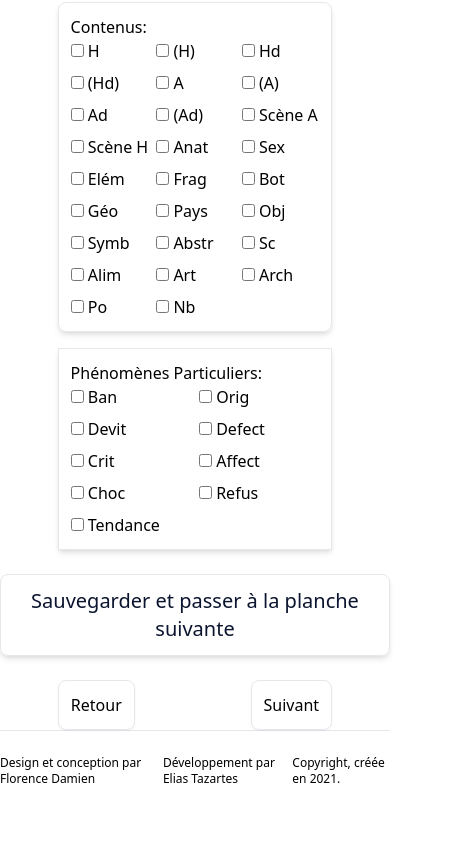
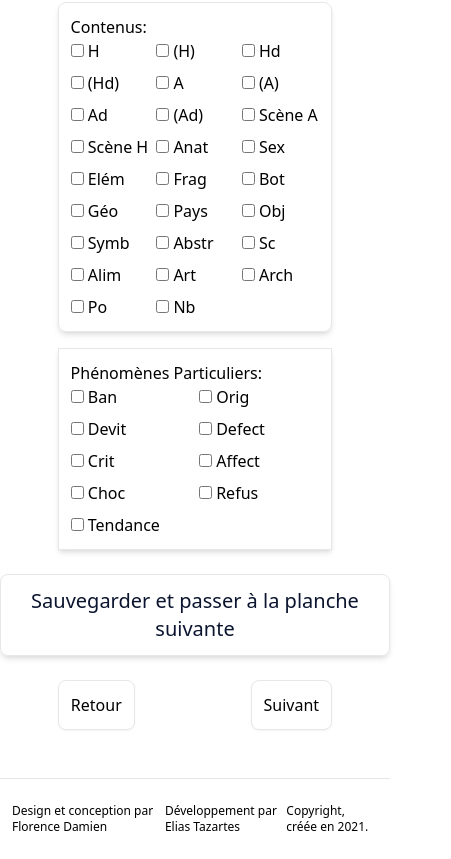
Before and after one commit to Eikix/rorschach-app, a Next.js app: page /rorschachtest in a window 390 px wide. Shown: the part 783-1642 px from the top of the page, 451 px wide, since content can reach past the window. Before the commit the page ends 1594 px from the top, so only its background shows below. Built offline with nearby package versions, Linux system fonts and the light colour scheme.

Commit message:
new mobile features

```diff
--- a/components/Footer.js
+++ b/components/Footer.js
@@ -2,7 +2,7 @@ const Footer = () => {
     return (
         <footer className="">
             <hr />
-            <ul className="flex flex-row text-xs md:text-base justify-around my-6">
+            <ul className="flex flex-row text-xs md:text-base justify-around my-6 mx-3">
                 <li>
                     Design et conception par <a className="hover:text-red-900" href="https://www.linkedin.com/in/florence-damien-a47ba116b/">Florence Damien</a>
                 </li>
--- a/components/Nav.js
+++ b/components/Nav.js
@@ -17,7 +17,7 @@ function Nav() {
                 </div>
             </Link>
 
-            <div className="flex flex-grow text-color2 justify-around max-w-2xl px-3 pt-5 pb-2 space-x-16 sm:space-x-0">
+            <div className="flex flex-grow text-color2 justify-around max-w-2xl px-6 md:px-3 pt-5 pb-2 space-x-16 sm:space-x-0">
                 <Link href="/">
                     <a><NavItem title="Accueil" Icon={HomeIcon}/></a>
                 </Link>
@@ -31,7 +31,7 @@ function Nav() {
                 </Link>
 
                 <Link href="/rorschachtest">
-                    <a><NavItem title="Commencer un test" Icon={AcademicCapIcon} /></a>
+                    <a><NavItem title="" Icon={AcademicCapIcon} /></a>
                 </Link>
 
             </div>
--- a/pages/rorschachtest.js
+++ b/pages/rorschachtest.js
@@ -39,7 +39,7 @@ const RorschachTest = () => {
 
     return (
         <Layout title='Rorschach Test' description="Faites passer un test de Rorschach en ligne.">
-            <div className="flex flex-col items-center justify-center">
+            <div className="flex flex-col items-center justify-center mb-12">
                 {selectedPlanche===1 && <Planche idNumber="1" savePlanche={savePlanche} savedPlanches={savedPlanches}/>}
                 {selectedPlanche===2 && <Planche idNumber="2" savePlanche={savePlanche} savedPlanches={savedPlanches}/>}
                 {selectedPlanche===3 && <Planche idNumber="3" savePlanche={savePlanche} savedPlanches={savedPlanches}/>}
```
